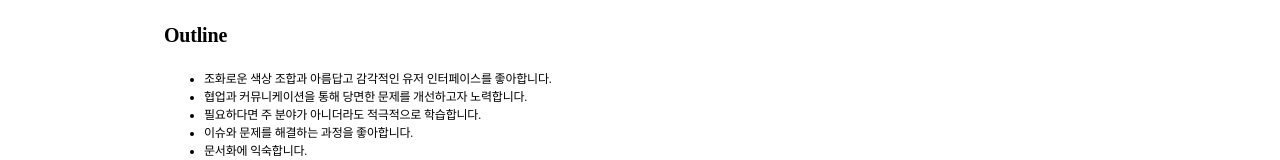
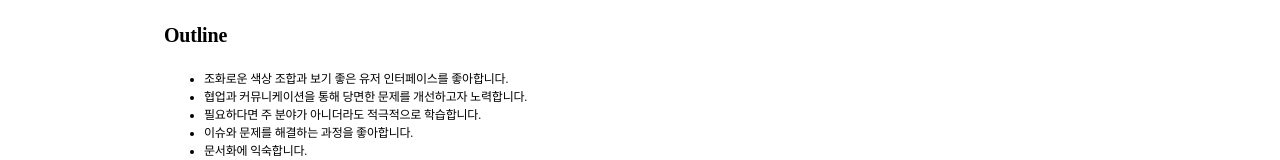
Before and after one commit to kina94/KINAKIM, a website: page src/index.html in a window 1280 px wide. Shown: the part 489-649 px from the top of the page. Drawn offline with nearby package versions, Linux system fonts and the light colour scheme; a web font is replaced by a local one.

Commit message:
단어 수정

```diff
--- a/src/index.html
+++ b/src/index.html
@@ -39,7 +39,7 @@
             <div class="strength">
                 <h3>Outline</h3>
                 <ul>
-                    <li>조화로운 색상 조합과 아름답고 감각적인 유저 인터페이스를 좋아합니다.</li>
+                    <li>조화로운 색상 조합과 보기 좋은 유저 인터페이스를 좋아합니다.</li>
                     <li>협업과 커뮤니케이션을 통해 당면한 문제를 개선하고자 노력합니다.</li>
                     <li>필요하다면 주 분야가 아니더라도 적극적으로 학습합니다.</li>
                     <li>이슈와 문제를 해결하는 과정을 좋아합니다.</li>
```
